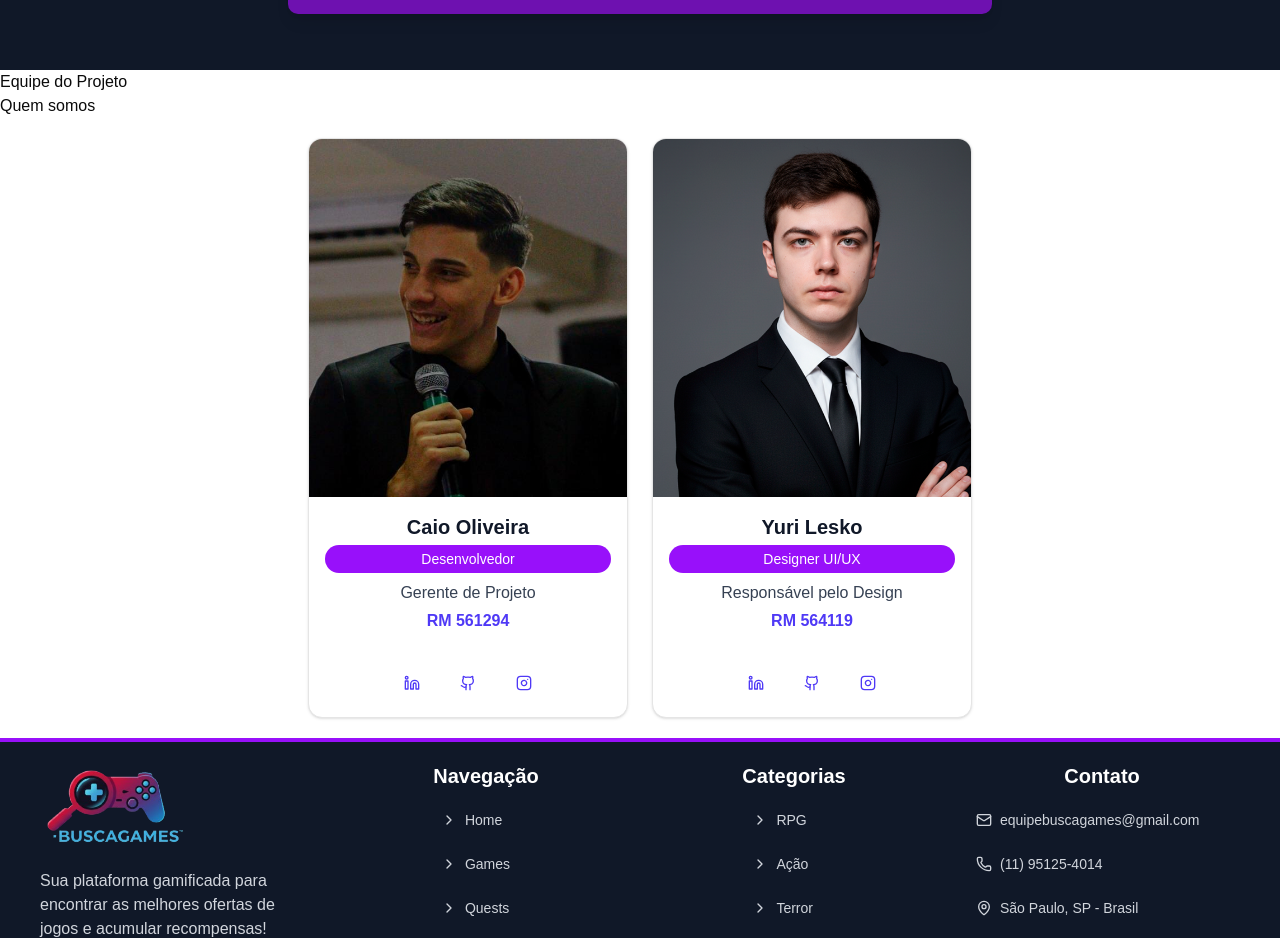
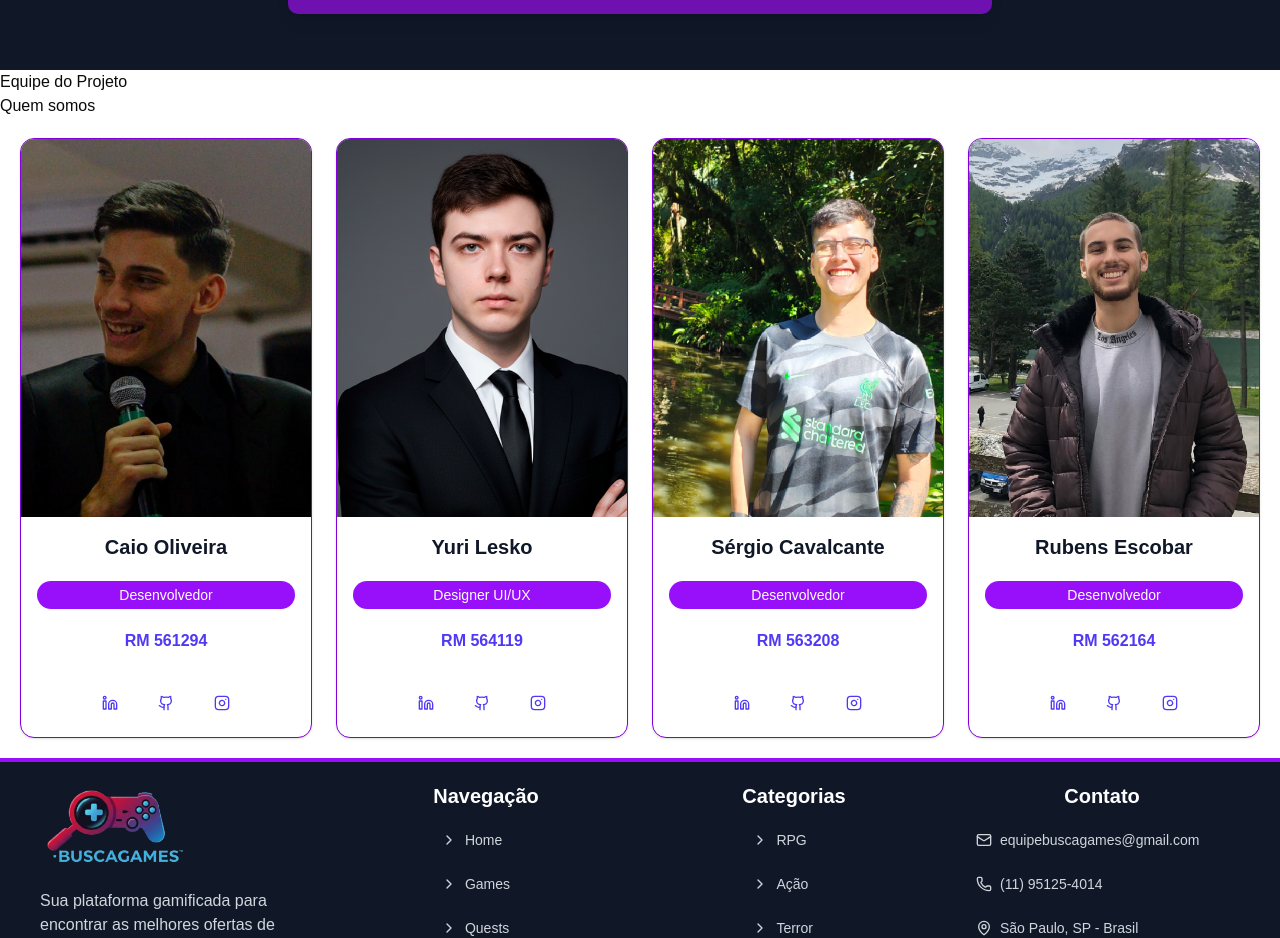
Before and after one commit to Lsko27/BuscaGames_2.0, a Next.js app: page /about in a window 1280 px wide. Shown: the part 980-1918 px from the top of the page. Built offline with nearby package versions, Linux system fonts and the light colour scheme.

Commit message:
chore: adjusting TeamCard elements

```diff
--- a/src/app/_components/team-card.tsx
+++ b/src/app/_components/team-card.tsx
@@ -13,7 +13,6 @@ interface TeamCardProps {
     imageUrl: string;
     name: string;
     role: string;
-    position: string;
     rm: string;
     socialLinks: SocialLink[];
   };
@@ -21,10 +20,10 @@ interface TeamCardProps {
 
 const TeamCard = ({ params }: TeamCardProps) => {
   return (
-    <Card className="flex flex-col overflow-hidden w-80 h-[580px] p-0">
+    <Card className="flex flex-col overflow-hidden w-90 h-[600px] p-0 border-1 border-purple-700">
       <CardContent className="flex flex-col items-center text-center h-full p-0">
         {/* Imagem */}
-        <div className="w-full h-[80%] relative">
+        <div className="w-full h-[70%] relative">
           <Image
             src={params.imageUrl}
             alt={params.name}
@@ -34,16 +33,13 @@ const TeamCard = ({ params }: TeamCardProps) => {
         </div>
 
         {/* Texto */}
-        <div className="flex flex-col items-center text-center p-4 w-full">
+        <div className="flex flex-col items-center text-center p-4 w-full gap-4">
           <h3 className="text-xl font-semibold text-gray-900 dark:text-white">
             {params.name}
           </h3>
           <span className="inline-block mt-1 px-3 py-1 bg-purple-600 dark:bg-purple-700 text-white rounded-full text-sm font-medium w-full">
             {params.role}
           </span>
-          <p className="mt-2 text-gray-700 dark:text-gray-300">
-            {params.position}
-          </p>
           <p className="mt-1 mb-4 text-indigo-600 dark:text-indigo-400 font-semibold">
             {params.rm}
           </p>
--- a/src/app/about/page.tsx
+++ b/src/app/about/page.tsx
@@ -9,7 +9,6 @@ const AboutPage = () => {
       imageUrl: "/profile1.png",
       name: "Caio Oliveira",
       role: "Desenvolvedor",
-      position: "Gerente de Projeto",
       rm: "RM 561294",
       socialLinks: [
         {
@@ -27,7 +26,6 @@ const AboutPage = () => {
       imageUrl: "/profile2.png",
       name: "Yuri Lesko",
       role: "Designer UI/UX",
-      position: "Responsável pelo Design",
       rm: "RM 564119",
       socialLinks: [
         {
@@ -36,6 +34,37 @@ const AboutPage = () => {
         },
         { icon: <Github />, url: "https://github.com/Lsko27" },
         { icon: <Instagram />, url: "https://www.instagram.com/les.ko_/" },
+      ],
+    },
+    {
+      imageUrl: "/profile5.png",
+      name: "Sérgio Cavalcante",
+      role: "Desenvolvedor",
+      rm: "RM 563208",
+      socialLinks: [
+        {
+          icon: <Linkedin />,
+          url: "https://www.linkedin.com/in/sergio-filipi-cavalcante-737053174/",
+        },
+        { icon: <Github />, url: "https://github.com/SergioJCavalcante" },
+        {
+          icon: <Instagram />,
+          url: "https://www.instagram.com/sergioo_cavalcante/",
+        },
+      ],
+    },
+    {
+      imageUrl: "/profile3.png",
+      name: "Rubens Escobar",
+      role: "Desenvolvedor",
+      rm: "RM 562164",
+      socialLinks: [
+        {
+          icon: <Linkedin />,
+          url: "https://www.linkedin.com/in/rubensescobar/",
+        },
+        { icon: <Github />, url: "https://github.com/rubensescobar" },
+        { icon: <Instagram />, url: "https://www.instagram.com/r.escobar_/" },
       ],
     },
   ];
```
